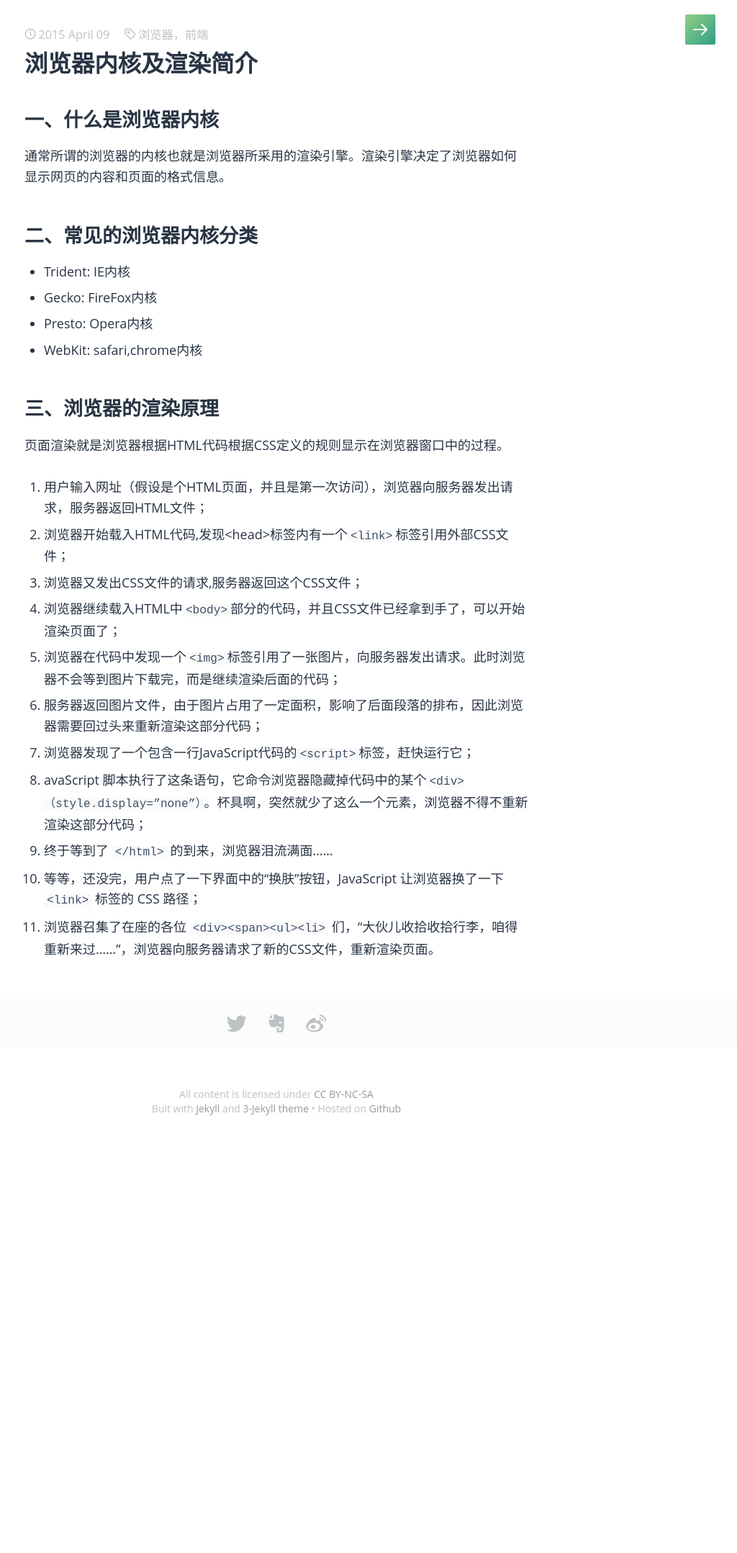
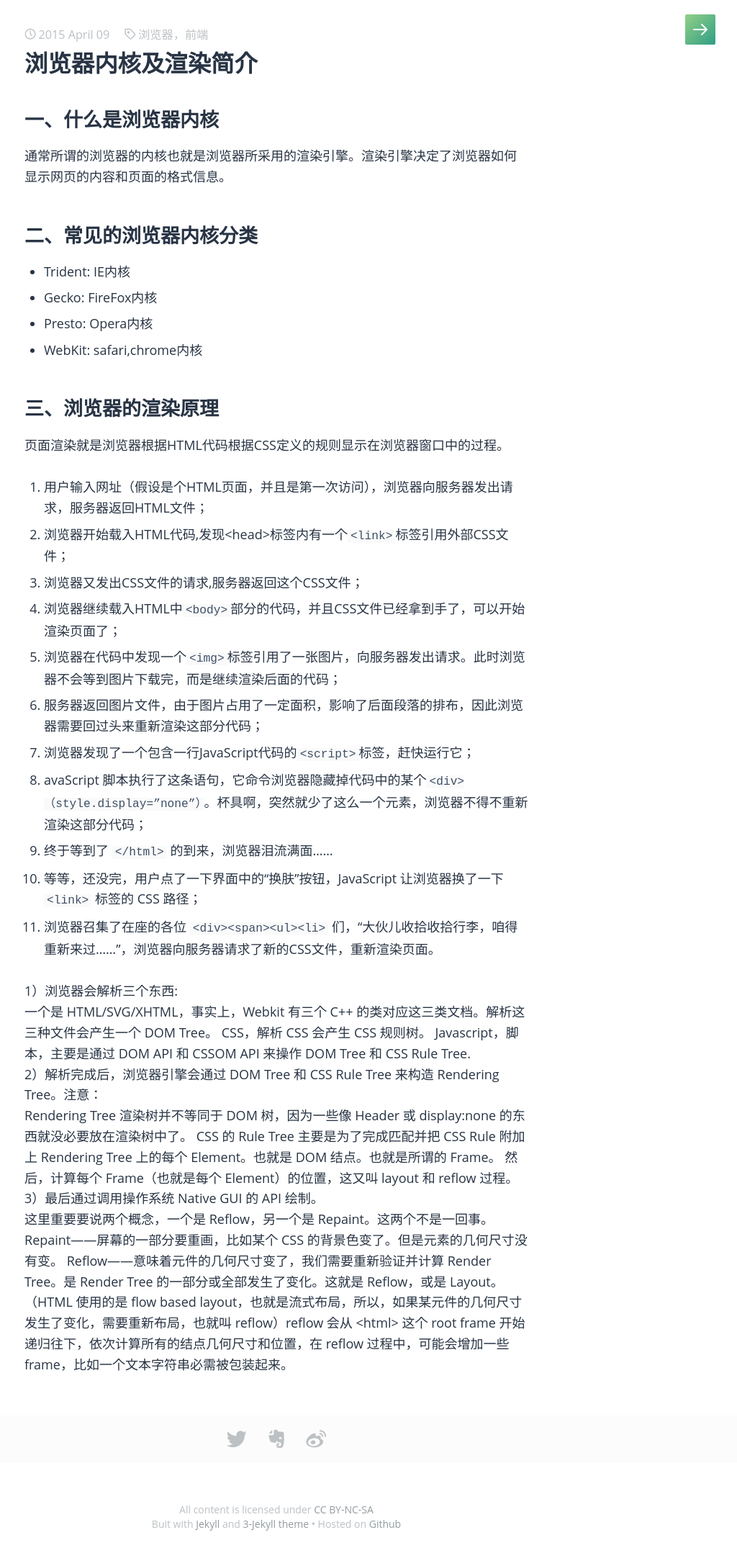
Before and after one commit to P233/3-Jekyll, a Jekyll site: the page built from _posts/2016-04-09-welcome-to-blog.md, in a window 1280 px wide. Shown: the whole page at 72% size, without its empty margins (256-1280 px from the left). Built offline with Jekyll 4.4.1, drawn with Linux system fonts in a browser that asks for light colours.

Commit message:
Update 2016-04-09-welcome-to-blog.md

```diff
--- a/_posts/2016-04-09-welcome-to-blog.md
+++ b/_posts/2016-04-09-welcome-to-blog.md
@@ -30,3 +30,16 @@ tags: 浏览器，前端
 9. 终于等到了 `</html>` 的到来，浏览器泪流满面……
 10. 等等，还没完，用户点了一下界面中的“换肤”按钮，JavaScript 让浏览器换了一下 `<link>` 标签的 CSS 路径；
 11. 浏览器召集了在座的各位 `<div><span><ul><li>` 们，“大伙儿收拾收拾行李，咱得重新来过……”，浏览器向服务器请求了新的CSS文件，重新渲染页面。
+
+1）浏览器会解析三个东西:
+一个是 HTML/SVG/XHTML，事实上，Webkit 有三个 C++ 的类对应这三类文档。解析这三种文件会产生一个 DOM Tree。
+CSS，解析 CSS 会产生 CSS 规则树。
+Javascript，脚本，主要是通过 DOM API 和 CSSOM API 来操作 DOM Tree 和 CSS Rule Tree.
+2）解析完成后，浏览器引擎会通过 DOM Tree 和 CSS Rule Tree 来构造 Rendering Tree。注意：
+Rendering Tree 渲染树并不等同于 DOM 树，因为一些像 Header 或 display:none 的东西就没必要放在渲染树中了。
+CSS 的 Rule Tree 主要是为了完成匹配并把 CSS Rule 附加上 Rendering Tree 上的每个 Element。也就是 DOM 结点。也就是所谓的 Frame。
+然后，计算每个 Frame（也就是每个 Element）的位置，这又叫 layout 和 reflow 过程。
+3）最后通过调用操作系统 Native GUI 的 API 绘制。
+这里重要要说两个概念，一个是 Reflow，另一个是 Repaint。这两个不是一回事。
+Repaint——屏幕的一部分要重画，比如某个 CSS 的背景色变了。但是元素的几何尺寸没有变。
+Reflow——意味着元件的几何尺寸变了，我们需要重新验证并计算 Render Tree。是 Render Tree 的一部分或全部发生了变化。这就是 Reflow，或是 Layout。（HTML 使用的是 flow based layout，也就是流式布局，所以，如果某元件的几何尺寸发生了变化，需要重新布局，也就叫 reflow）reflow 会从 <html> 这个 root frame 开始递归往下，依次计算所有的结点几何尺寸和位置，在 reflow 过程中，可能会增加一些 frame，比如一个文本字符串必需被包装起来。
```
